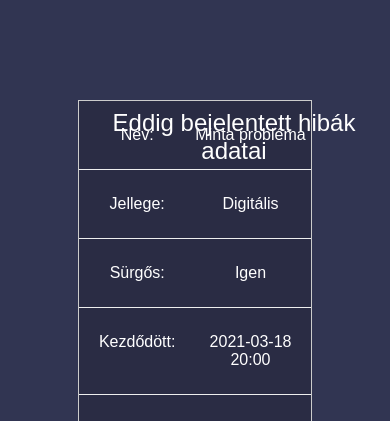
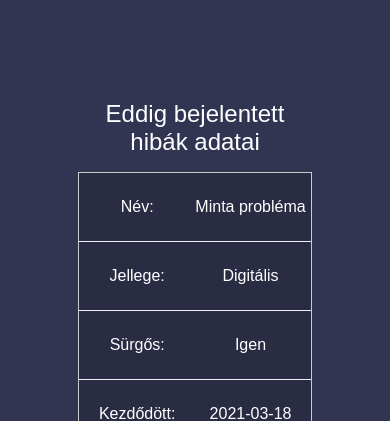
Before and after one commit to HajagosNorbert/SZTE-webterv, a PHP site: page /reports.html in a window 390 px wide. Shown: the part 60-481 px from the top of the page. Run offline with PHP 8.4, Linux system fonts and the light colour scheme.

Commit message:
caption done

```diff
--- a/css/reports.css
+++ b/css/reports.css
@@ -40,8 +40,7 @@ tr:nth-of-type(even) {
     display: block;
   }
   table caption {
-    position: absolute;
-    top: 20%;
+    display: block;
   }
   thead tr {
     display: none;
```
